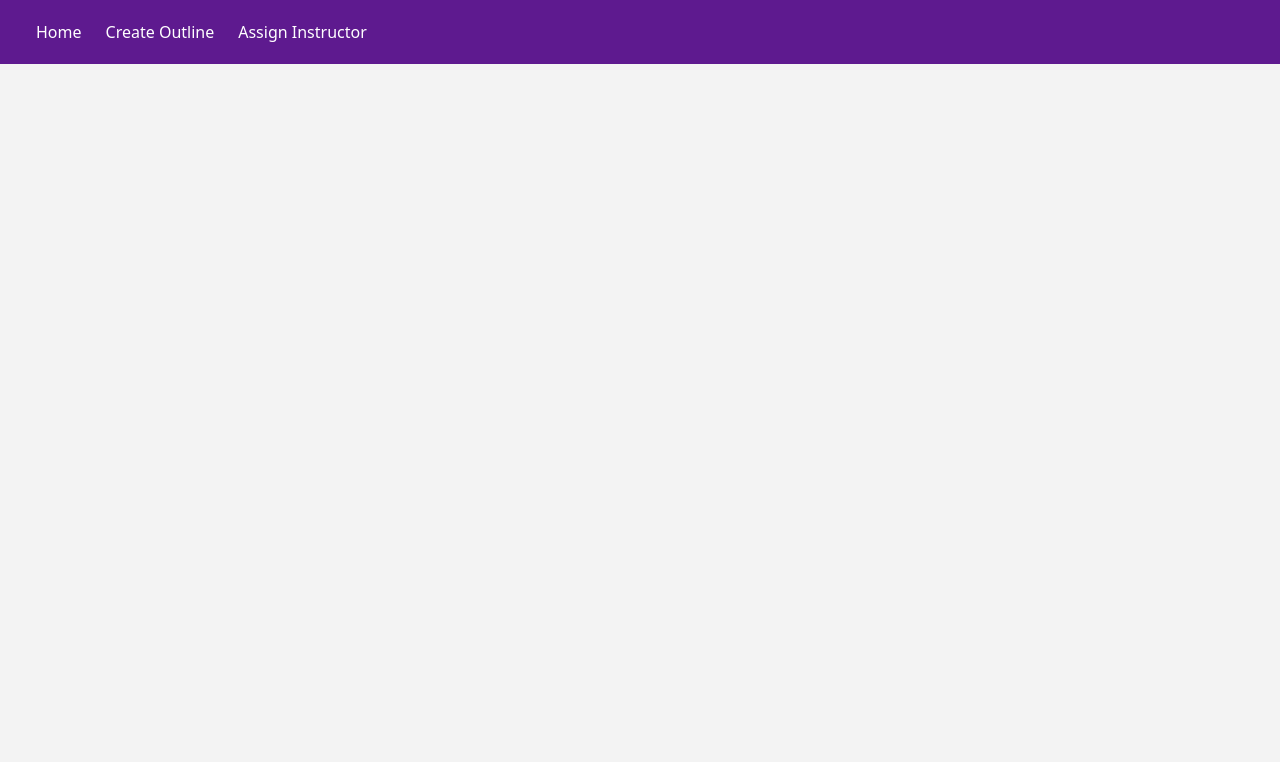
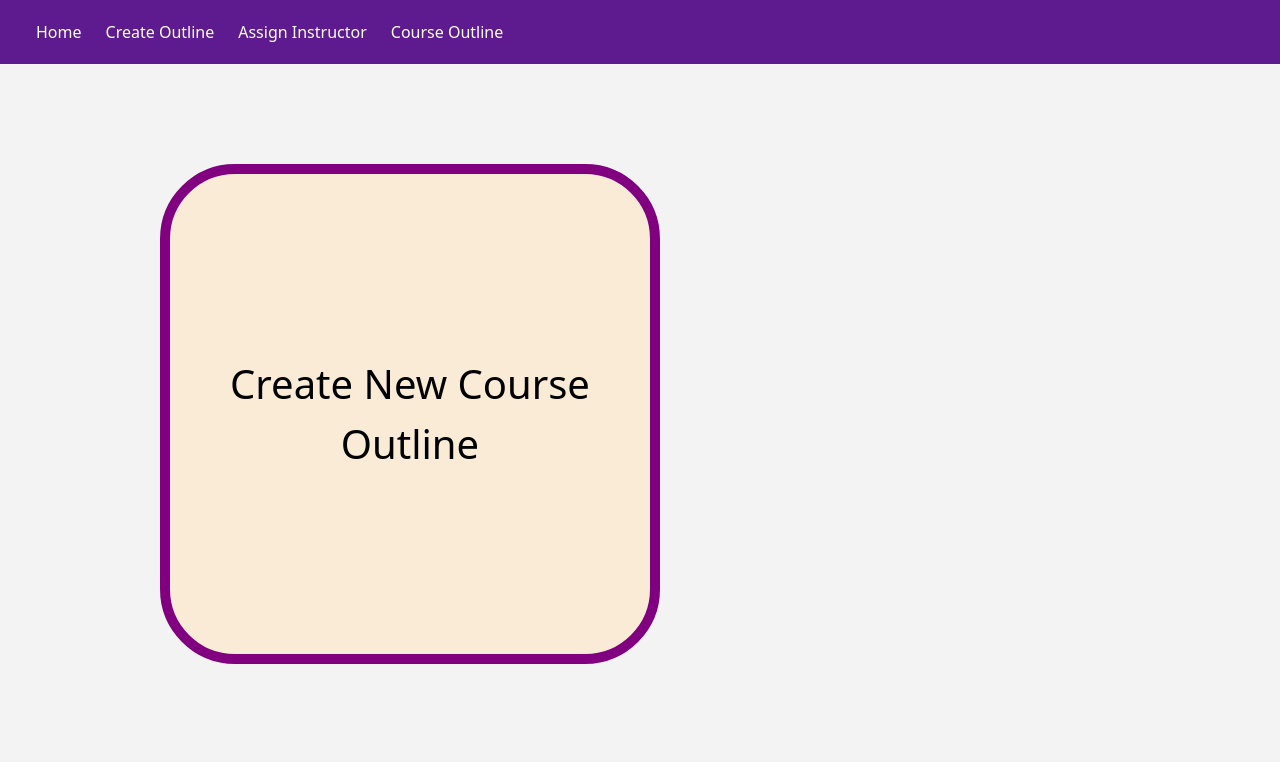
Before and after one commit to grantpan23/course-outline-manager, a React (Create React App) app in the folder frontend/: page /courseOutlineHome in a window 1280 px wide. Shown: the top 762 px of the page. Built offline with nearby package versions, Linux system fonts and the light colour scheme.

Commit message:
add course outline intro page

```diff
--- a/frontend/src/App.jsx
+++ b/frontend/src/App.jsx
@@ -1,6 +1,7 @@
 
 import CreateOutline from "./createOutline";
 import Home from "./home";
+import CourseOutlineHome from "./courseOutlineHome";
 import Login from "./login";
 import AssignInstructor from "./admin";
 import { Link, Route, Routes} from "react-router-dom";
@@ -13,13 +14,15 @@ function App() {
         <li><Link to= "/home"> Home </Link> </li>
         <li><Link to= "/create"> Create Outline </Link> </li>
         <li><Link to= "/assign-instructor"> Assign Instructor </Link> </li>
+        <li><Link to= "/courseOutlineHome"> Course Outline  </Link> </li>
+
       </ul>
     </nav>
       <Routes>
         {/* change routes to begin with role */}
       <Route path= "/" element={<Login />} />
       <Route path= "/home" element={<Home />} />
-
+      <Route path= "/courseOutlineHome" element={<CourseOutlineHome />} />
       <Route path= "/create" element={<CreateOutline />} />
       <Route path= "/assign-instructor" element={<AssignInstructor />} />
       </Routes>
--- /dev/null
+++ b/frontend/src/courseOutlineHome.js
@@ -0,0 +1,25 @@
+import { Link} from "react-router-dom";
+import React from "react";
+function courseOutlineHome() {
+    return (
+         <div>
+      <button style={format}>Create New Course Outline</button>
+      <button style={format}>Use Old Outline</button>
+     </div>
+    );
+}
+      const format={
+       // padding: '150px 150px',
+        width: '500px',
+        height: '500px',
+        borderRadius: '75px',
+        fontSize: '40px',
+        marginTop: '100px',
+        marginLeft: '160px',
+        backgroundColor: "antiquewhite",
+        border: '10px solid purple',
+      };
+
+
+
+  export default courseOutlineHome;
```
Also changed, not shown: 1 other file (tests, documents, lock files or other folders).
